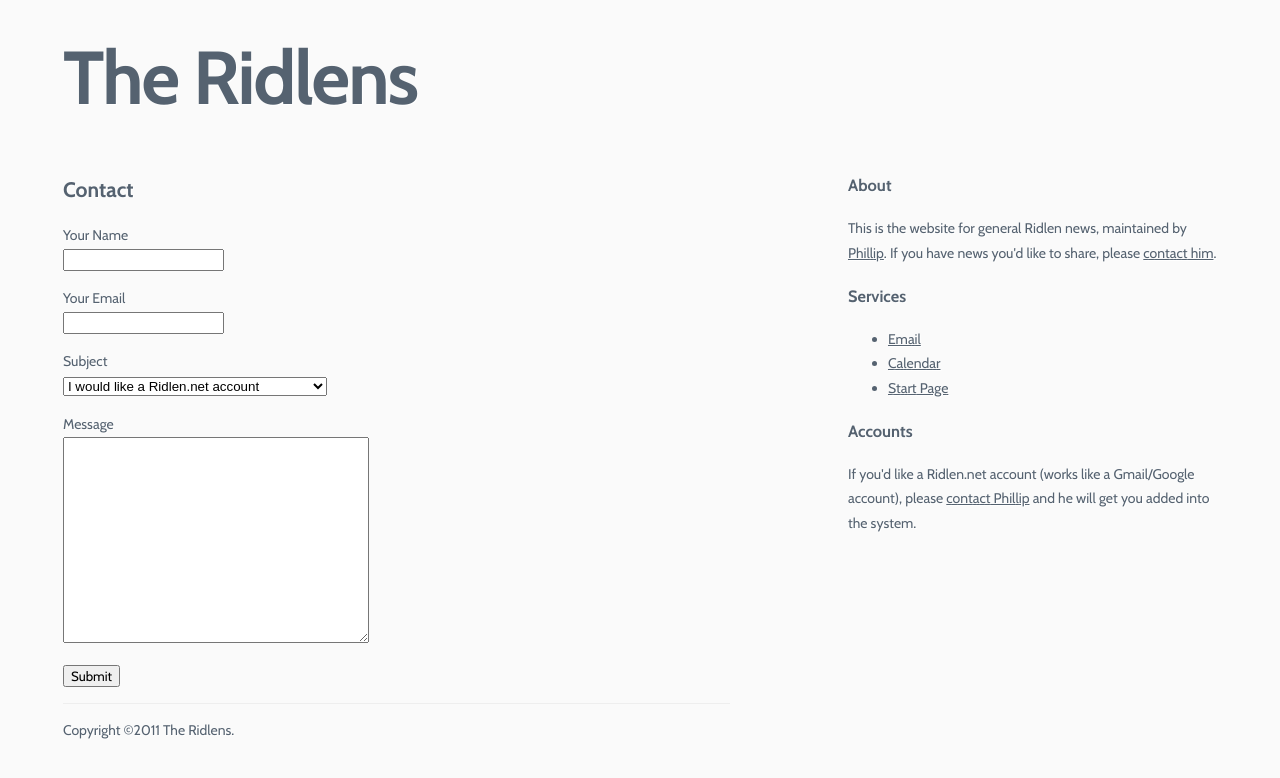
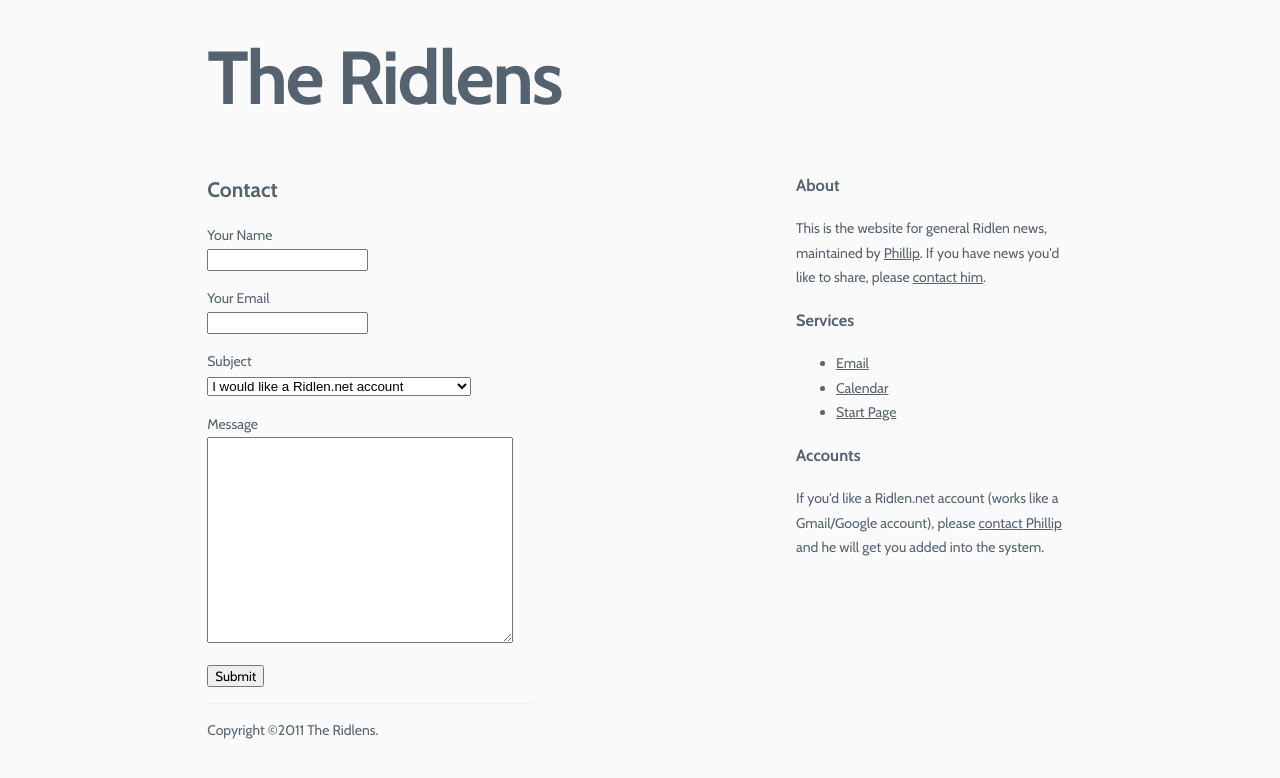
Before and after one commit to spatula/ridlen.net, a Jekyll site: the page built from contact.html, in a window 1280 px wide. Shown: the top 778 px of the page. Built offline with Jekyll 4.4.1, drawn with Linux system fonts in a browser that asks for light colours.

Commit message:
fix layout issues

```diff
--- a/_includes/header.html
+++ b/_includes/header.html
@@ -1 +1 @@
-<h1>The Ridlens</h1>
+<h1><a href='/'>The Ridlens</a></h1>
--- a/_layouts/default.html
+++ b/_layouts/default.html
@@ -4,7 +4,8 @@
     <title>{{ page.title }} | The Ridlens</title>
     <link rel="stylesheet" href="/css/ridlen.css" />
   </head>
-  <body class="container_12">
+  <body>
+    <div class="container_12">
       <header class="grid_12">
         {% include header.html %}
       </header>
@@ -17,5 +18,6 @@
       <footer class="grid_12">
         {% include footer.html %}
       </footer>
+    </div>
   </body>
 </html>
--- a/_layouts/post.html
+++ b/_layouts/post.html
@@ -3,6 +3,6 @@ layout: default
 ---
 <article>
   <h2>{{ page.title }}</h2>
-  <time class="posted">{{ post.date | date: "%A, %B %d, %Y" }}</time>
+  <time class="posted">{{ page.date | date: "%A, %B %d, %Y" }}</time>
   {{ content }}
 </article>
--- a/css/ridlen.css
+++ b/css/ridlen.css
@@ -29,7 +29,6 @@ body {
     clear: left;
     float: left;
     padding: 0 20px 0 0;
-    width: 647px;
     border-bottom: 1px solid #eee;
     border-top: 1px solid #fff; }
   #main article:first-child { border-top: none; }
```
Lines whose indentation alone changed are shown as unchanged.
